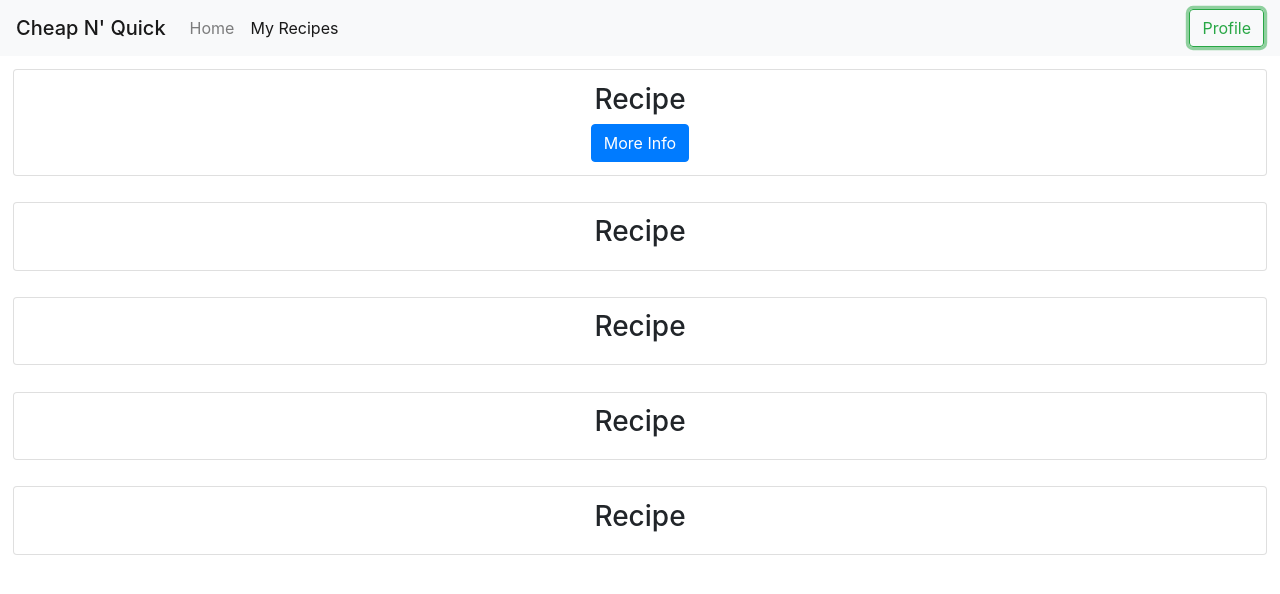
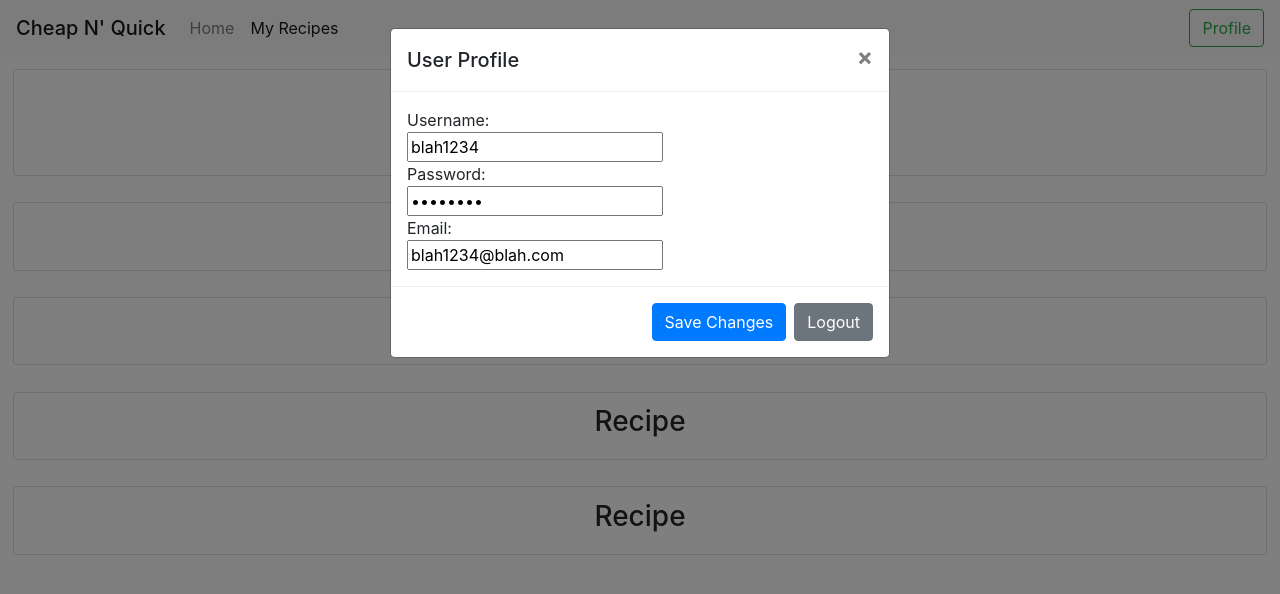
Before and after one commit to jnl9935/ISTE432, a plain HTML site: page myRecipes.html in a window 1280 px wide. Both pictures are taken after a click on the button "Profile". Drawn offline with nearby package versions, Linux system fonts and the light colour scheme.

Commit message:
fixed the profile button on the myRecipes page

```diff
--- a/myRecipes.html
+++ b/myRecipes.html
@@ -33,9 +33,41 @@
 						<a class="nav-link" href="myRecipes.html">My Recipes<span class="sr-only">(current)</span></a>
 					</li>
 				</ul>
-				<button class="btn btn-outline-success my-2 my-sm-0">
+				<button type="button" data-toggle="modal" data-target="#userProfile" class="btn btn-outline-success my-2 my-sm-0 btn-primary">
 					Profile
 				</button>
+				<!-- Modal -->
+					<div class="modal fade" id="userProfile" tabindex="-1" role="dialog" aria-labelledby="exampleModalLabel" aria-hidden="true">
+						<div class="modal-dialog" role="document">
+							<div class="modal-content">
+								<div class="modal-header">
+									<!-- recipe.name -->
+									<div id="recipeName" class="modal-title" id="exampleModalLabel"></div>
+									<h5 class="modal-title" id="exampleModalLabel">User Profile</h5>
+									<button type="button" class="close" data-dismiss="modal" aria-label="Close">
+									<span aria-hidden="true">&times;</span>
+									</button>
+								</div>
+								<form action="index.html">
+									<div id="loginForm" class="modal-body">
+										Username:</br>
+										<input type="text" name="username" value="blah1234"></br>
+										Password:</br>
+										<input type="password" name="pwd" value="blah1234"></br>
+										Email:</br>
+										<input type="text" name="email" value="blah1234@blah.com">
+
+
+									</div>
+									<div class="modal-footer">
+										<!-- add functionality to save to database -->
+										<button type="button" class="btn btn-primary">Save Changes</button>
+										<button type="submit" class="btn btn-secondary">Logout</button>
+									</div>
+								</form>
+							</div>
+						</div>
+					</div>
 			</div>
 		</nav>
 
```
Also changed, not shown: index.html (+2 -0 lines).
